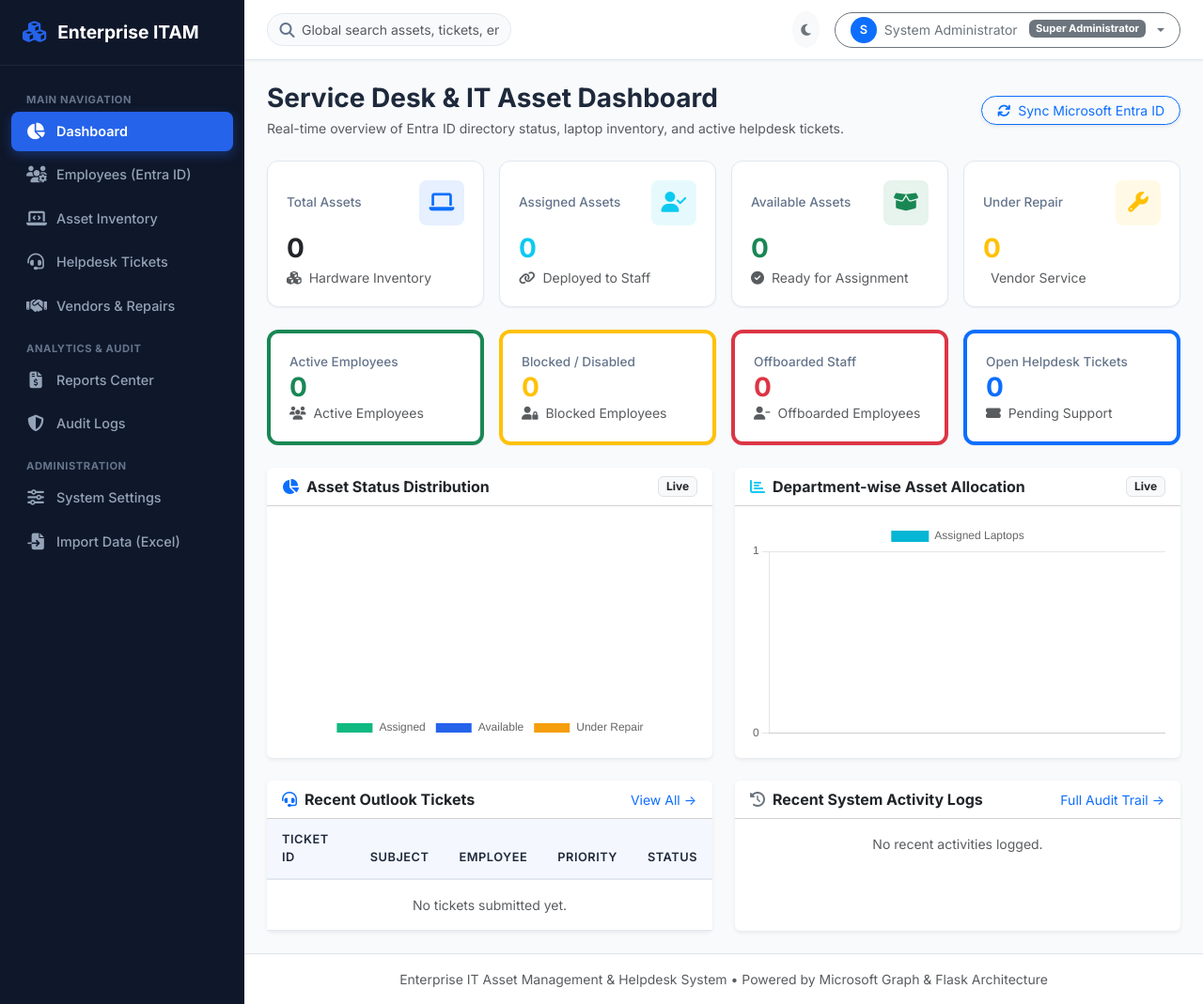
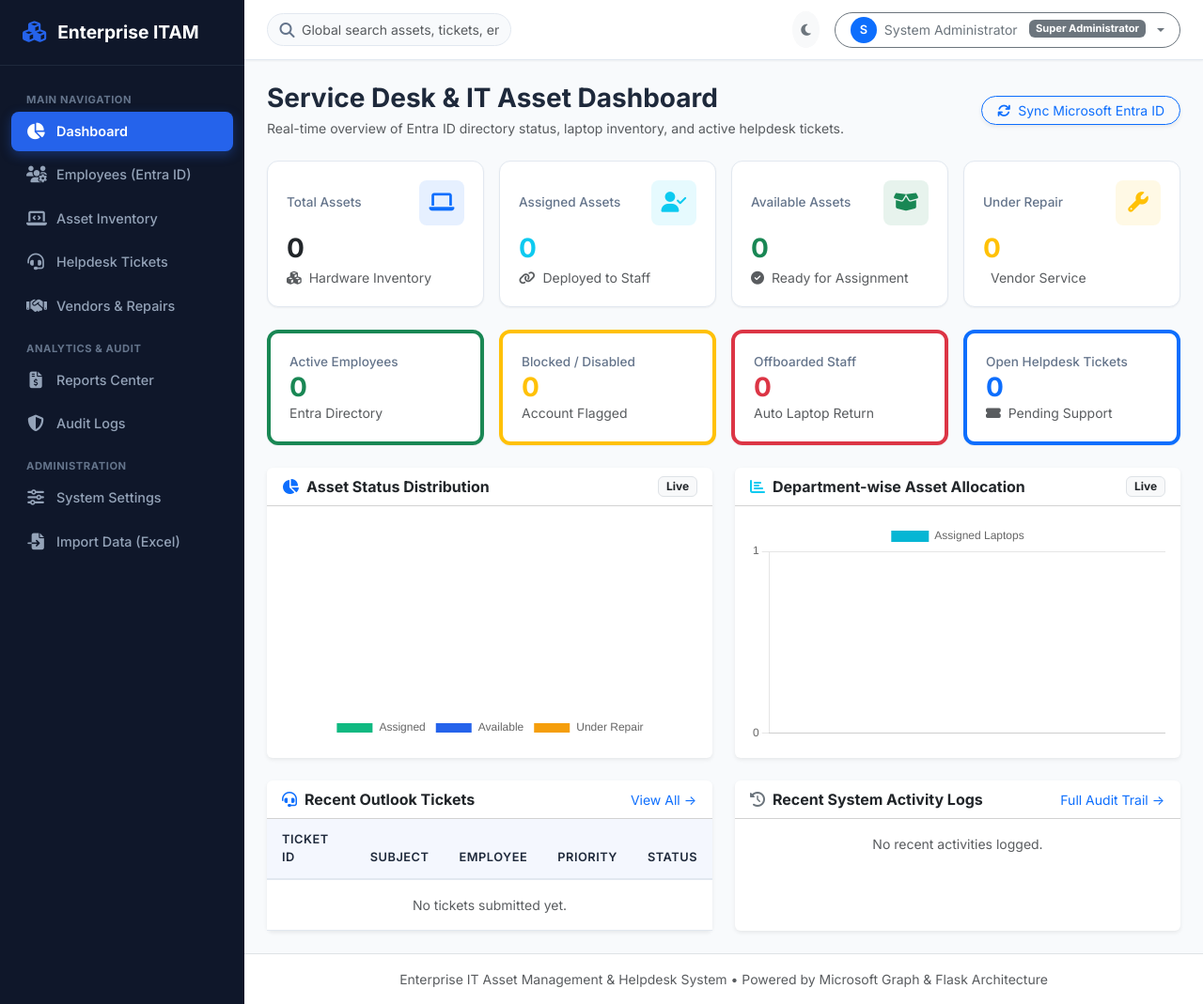
Before and after one commit to antimkolambkar/Final-Assets-Project, a Flask app: page / in a window 1280 px wide. Shown: the whole page at 94% size. Run offline with Flask 3, Linux system fonts and the light colour scheme; a user stored in the database is signed in; data that the repository does not hold is empty.

Commit message:
Refactor employee status links and labels

```diff
--- a/app/templates/dashboard/index.html
+++ b/app/templates/dashboard/index.html
@@ -133,51 +133,43 @@
 
    <!-- Active Employees -->
 <div class="col-6 col-md-3">
-    <a href="{{ url_for('employees.index', status='ACTIVE') }}"
-       class="text-decoration-none text-dark">
-        <div class="card-stat border-start border-4 border-success dashboard-clickable h-100">
+ <a href="{{ url_for('employees.index', status='Active') }}"
+   class="text-decoration-none text-reset">
+    <div class="card-stat border-start border-4 border-success">
         <div class="stat-label">Active Employees</div>
-            <div class="stat-value text-success">
+        <div class="stat-value text-success" id="card-active-emp">
             {{ active_employees }}
         </div>
-            <div class="small text-muted">
-                <i class="fas fa-users me-1"></i>
-                Active Employees
-            </div>
+        <div class="small text-muted">Entra Directory</div>
     </div>
 </a>
+
 </div>
 
 <!-- Blocked / Disabled -->
 <div class="col-6 col-md-3">
-    <a href="{{ url_for('employees.index', status='BLOCKED') }}"
-       class="text-decoration-none text-dark">
-        <div class="card-stat border-start border-4 border-warning dashboard-clickable h-100">
+   <a href="{{ url_for('employees.index', status='Blocked,Disabled') }}"
+   class="text-decoration-none text-reset">
+    <div class="card-stat border-start border-4 border-warning">
         <div class="stat-label">Blocked / Disabled</div>
-            <div class="stat-value text-warning">
+        <div class="stat-value text-warning" id="card-blocked-emp">
             {{ blocked_employees + disabled_employees }}
         </div>
-            <div class="small text-muted">
-                <i class="fas fa-user-lock me-1"></i>
-                Blocked Employees
-            </div>
+        <div class="small text-muted">Account Flagged</div>
     </div>
 </a>
 </div>
 
 <!-- Offboarded Employees -->
 <div class="col-6 col-md-3">
-    <a href="{{ url_for('employees.index', status='OFFBOARDED') }}"
-       class="text-decoration-none text-dark">
-        <div class="card-stat border-start border-4 border-danger dashboard-clickable h-100">
+   <a href="{{ url_for('employees.index', status='Offboarded') }}"
+   class="text-decoration-none text-reset">
+    <div class="card-stat border-start border-4 border-danger">
         <div class="stat-label">Offboarded Staff</div>
-            <div class="stat-value text-danger">
+        <div class="stat-value text-danger" id="card-offboarded-emp">
             {{ offboarded_employees }}
         </div>
-            <div class="small text-muted">
-                <i class="fas fa-user-minus me-1"></i>
-                Offboarded Employees
-            </div>
+        <div class="small text-muted">Auto Laptop Return</div>
     </div>
 </a>
 </div>
```
Lines whose indentation alone changed are shown as unchanged.
